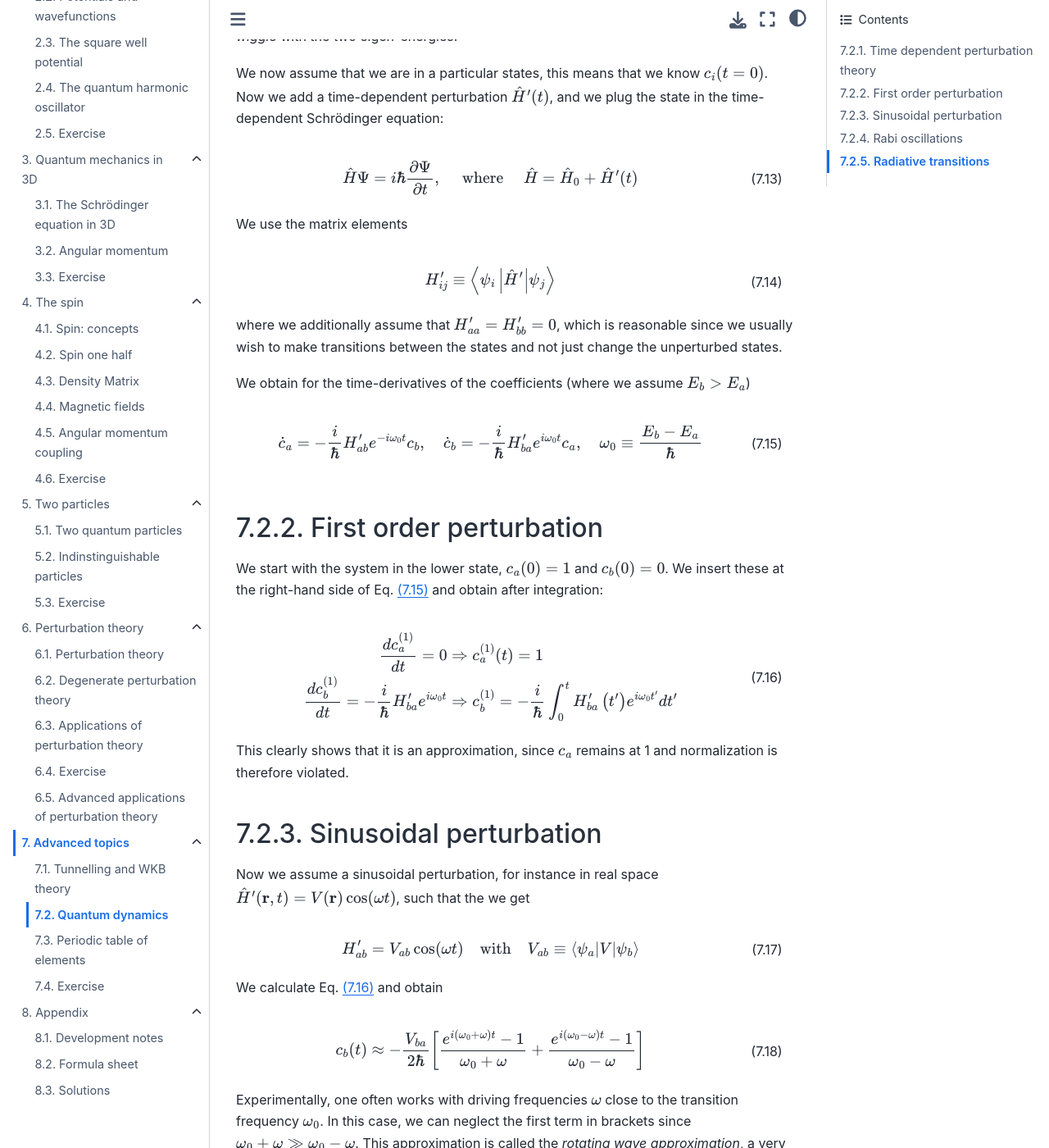
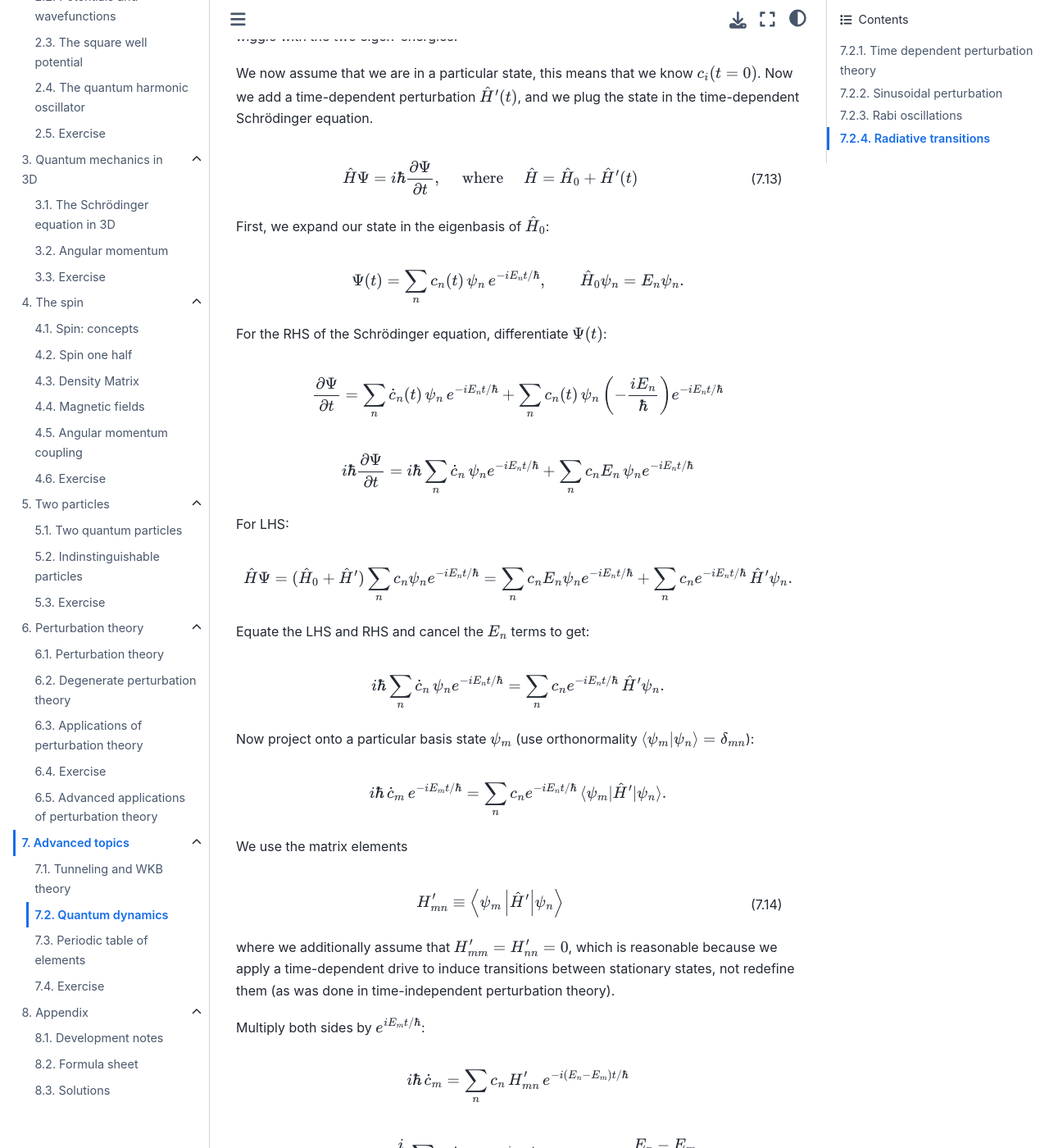
Before and after one commit to wolfgangasdf/iqp-book, a Jupyter Book: the page built from ad-quantum-dynamics.md, in a window 1280 px wide and 1400 px high, scrolled down 735 px. Shown: the whole window at 82% size. Built offline with Jupyter Book 1.0.4 settings and Sphinx 7.4.7 and the Sphinx Book theme 1.1.4, drawn with Linux system fonts in a browser that asks for light colours; some of the changed text lies outside the part shown.

Commit message:
Adds Quantum Dynamics fixes (#10)
* typos

* $ fix

* typos

* stars and tuneling

* admonition

* minor clarity

* derive clearly

* fix initial part

* typo

* typo

* add note

```diff
--- a/ad-quantum-dynamics.md
+++ b/ad-quantum-dynamics.md
@@ -40,27 +40,77 @@ $$\Psi(t)=c_a(t) \psi_a e^{-i E_a t / \hbar}+c_b(t) \psi_b e^{-i E_b t / \hbar}$
 
 In absence of a perturbation the two constants $c_i$ are time-independent and the state will *wiggle* with the two eigen-energies.
 
-{{slidetag}}
-
-We now assume that we are in a particular states, this means that we know $c_i(t=0)$. Now we add a time-dependent perturbation $\hat{H}^{\prime}(t)$, and we plug the state in the time-dependent Schrödinger equation:
+We now assume that we are in a particular state, this means that we know $c_i(t=0)$. Now we add a time-dependent perturbation $\hat{H}^{\prime}(t)$, and we plug the state in the time-dependent Schrödinger equation.
 
 $$\hat{H} \Psi=i \hbar \frac{\partial \Psi}{\partial t}, \quad \text { where } \quad \hat{H}=\hat{H}_0+\hat{H}^{\prime}(t)$$(ad-qd-4)
 
+First, we expand our state in the eigenbasis of $\hat H_0$:
+
+$$
+\Psi(t)=\sum_n c_n(t)\,\psi_n\,e^{-iE_n t/\hbar},\qquad
+\hat H_0\psi_n=E_n\psi_n.
+$$
+
+For the RHS of the Schrödinger equation, differentiate $\Psi(t)$:
+
+$$
+\frac{\partial\Psi}{\partial t}=\sum_n \dot c_n(t)\,\psi_n\,e^{-iE_n t/\hbar}
++ \sum_n c_n(t)\,\psi_n\left(-\frac{iE_n}{\hbar}\right)e^{-iE_n t/\hbar}
+$$
+
+$$
+i\hbar\frac{\partial\Psi}{\partial t}
+= i\hbar\sum_n \dot c_n\,\psi_n e^{-iE_n t/\hbar} + \sum_n c_n E_n\,\psi_n e^{-iE_n t/\hbar}
+$$
+
+For LHS:
+
+$$
+\hat H\Psi = (\hat H_0+\hat H')\sum_n c_n\psi_n e^{-iE_n t/\hbar}
+= \sum_n c_n E_n\psi_n e^{-iE_n t/\hbar} + \sum_n c_n e^{-iE_n t/\hbar}\,\hat H'\psi_n.
+$$
+
+Equate the LHS and RHS and cancel the $E_n$ terms to get:
+
+$$
+i\hbar\sum_n \dot c_n\,\psi_n e^{-iE_n t/\hbar}
+= \sum_n c_n e^{-iE_n t/\hbar}\,\hat H'\psi_n.
+$$
+
+Now project onto a particular basis state $\psi_m$ (use orthonormality $\langle\psi_m|\psi_n\rangle=\delta_{mn}$):
+
+$$
+i\hbar\,\dot c_m\,e^{-iE_m t/\hbar}
+= \sum_n c_n e^{-iE_n t/\hbar}\,\langle\psi_m|\hat H'|\psi_n\rangle.
+$$
+
 We use the matrix elements
 
-$$H_{i j}^{\prime} \equiv\left\langle\psi_i\left|\hat{H}^{\prime}\right| \psi_j\right\rangle$$(ad-qd-5)
+$$H_{m n}^{\prime} \equiv\left\langle\psi_m\left|\hat{H}^{\prime}\right| \psi_n\right\rangle$$(ad-qd-5)
 
-where we additionally assume that $H_{aa}'=H_{bb}'=0$, which is reasonable since we usually wish to make transitions between the states and not just change the unperturbed states.
+where we additionally assume that $H_{mm}'=H_{nn}'=0$, which is reasonable because we apply a time-dependent drive to induce transitions between stationary states, not redefine them (as was done in time-independent perturbation theory).
 
-We obtain for the time-derivatives of the coefficients (where we assume $E_b\gt E_a$)
+Multiply both sides by $e^{iE_m t/\hbar}$:
+
+$$
+i\hbar\,\dot c_m
+= \sum_n c_n\,H'_{mn}\,e^{-i(E_n-E_m)t/\hbar}
+$$
+
+$$
+{\;\dot c_m = -\frac{i}{\hbar}\sum_n H'_{mn}\,c_n\,e^{-i\omega_{nm}t}\;},
+\qquad \omega_{nm}\equiv\frac{E_n-E_m}{\hbar}
+$$
+
+Thus, we have obtained the time-derivatives of the coefficients (where we assume $E_b\gt E_a$)
 
 $$\dot{c}_a=-\frac{i}{\hbar} H_{a b}^{\prime} e^{-i \omega_0 t} c_b, \quad \dot{c}_b=-\frac{i}{\hbar} H_{b a}^{\prime} e^{i \omega_0 t} c_a,\quad \omega_0 \equiv \frac{E_b-E_a}{\hbar}$$(pt-1st)
 
-## First order perturbation
+:::{note}
 
 {{slidetag}}
 
-We start with the system in the lower state, $c_a(0)=1$ and $c_b(0)=0$. We insert these at the right-hand side of Eq. {eq}`pt-1st` and obtain after integration:
+If we start with the system in the lower state, $c_a(0)=1$ and $c_b(0)=0$, on inserting these at the right-hand side of Eq. {eq}`pt-1st`, we obtain after integration:
 
 $$
 \begin{align}
@@ -70,6 +120,7 @@ $$
 $$(pt-1st-res)
 
 This clearly shows that it is an approximation, since $c_a$ remains at 1 and normalization is therefore violated.
+:::
 
 ## Sinusoidal perturbation
 
@@ -139,18 +190,25 @@ $$t_N=\frac{(2N+1)\pi}{\left|\omega_0-\omega\right|}$$(ad-qd-12)
 
 {{slidetag}}
 
-Rabi noticed that if you make the rotating wave approximation at the beginning of the calculation, Eq. {eq}`pt-1st` can be solved exactly and we don't need to restrict ourselves to perturbative solutions, and we obtain
+So far, we have worked with approximate (perturbative) solutions for transitions between two quantum states under a time-dependent drive. However, there is a famous result by Rabi that goes beyond approximation: if we make the rotating wave approximation right from the beginning, Eq. {eq}`pt-1st` can actually be solved exactly! While a more detailed treatment is outside the scope of this course, we obtain these exact solutions:
 
 $$c_b(t)=-\frac{i}{2 \hbar \omega_r} V_{b a} e^{i\left(\omega_0-\omega\right) t / 2} \sin \left(\omega_r t\right)$$(ad-qd-13)
 
-We obtain a similar expresswion for $c_a$. Here we have used the Rabi frequency
+and a similar expression for $c_a$. Here we have used the Rabi frequency
 
 $$\omega_r \equiv \frac{1}{2} \sqrt{\left(\omega-\omega_0\right)^2+\left(\left|V_{a b}\right| / \hbar\right)^2}$$(ad-qd-14)
 
-This result is properly normalized, the transition probability does not exceed one and the solutions also describe a strong drive. This effect, the so-called Rabi oscillations, is the work horse for qubit manipulation.
+This result is properly normalized, the transition probability does not exceed 1 and the solutions also describe a strong drive. This effect, the so-called Rabi oscillations, is the work horse for qubit manipulation.
 
 However, up to now we haven't clearly defined *how* we realize the time-dependent perturbation, which we will do now.
 
+:::{note}
+Recap: What do Rabi oscillations mean intuitively?
+
+Imagine a qubit which can be in its ground state $|a\rangle$ or excited state $|b\rangle$. We shine light (or apply a microwave field) at a frequency $\omega$ that is close to the natural transition frequency $\omega_0$ between the two states.
+
+Instead of staying fixed in one state, the system now *coherently* oscillates between the two states. This oscillation is what we call Rabi oscillations. The probability of being in the excited state $|b\rangle$ goes up and down in time, and the rate of this oscillation is set by the Rabi frequency $\omega_r$.
+:::
 
 
 ## Radiative transitions
```
Also changed, not shown: other parts of ad-quantum-dynamics.md (+1 -1 lines), ad-wkb.md (+15 -4 lines), pt-apps.md (+2 -2 lines), se-1d-schroedinger.md (+1 -0 lines), sp-density-matrix.md (+1 -1 lines).
